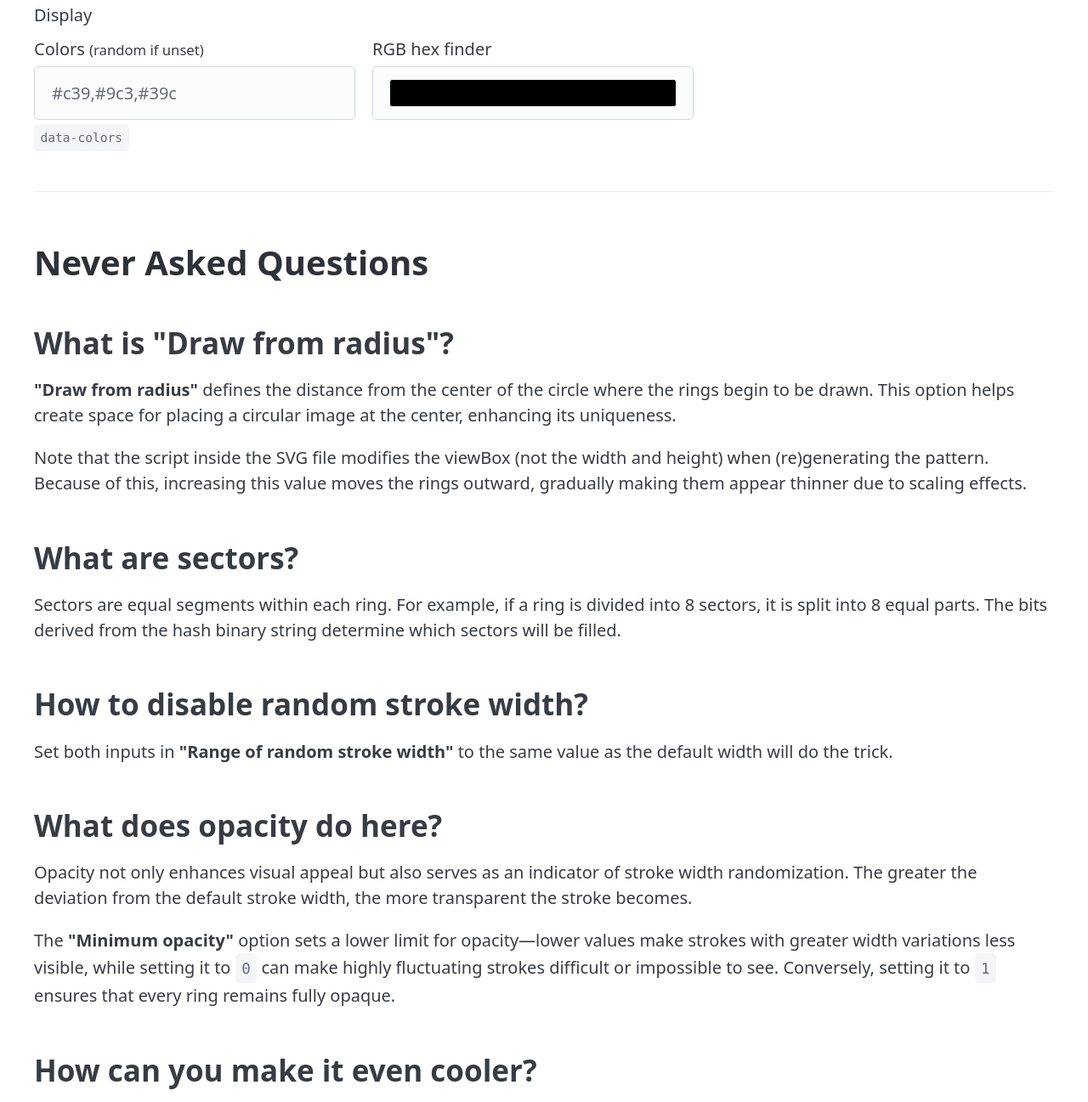
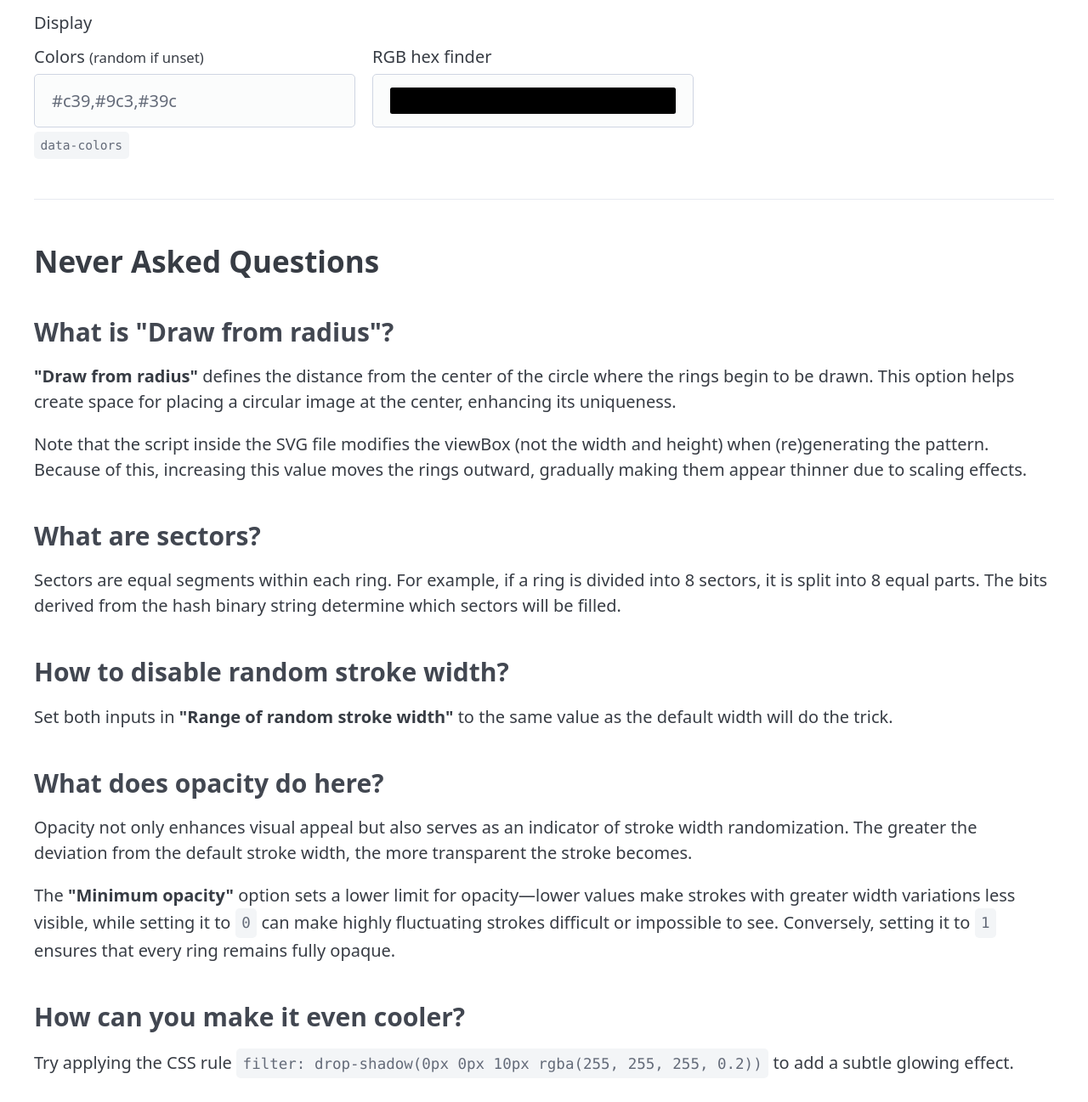
Before and after one commit to tommycs127/Orbiticon, a plain HTML site: page index.html in a window 1280 px wide. Shown: the part 1434-2731 px from the top of the page at 85% size. Drawn offline with nearby package versions, Linux system fonts and the light colour scheme.

Commit message:
Update index.html

```diff
--- a/index.html
+++ b/index.html
@@ -26,7 +26,9 @@
     <h1>Orbiticon</h1>
     <p>Animated sci-fi style circular identicon inspired by <a href="https://github.com/ea7ababe/identicon" target="_blank">identicon</a> by <a href="https://github.com/ea7ababe" target="_blank">ea7ababe</a>.</p>
 
-    <h1>Playground</h1>
+    <hr/>
+
+    <h2>Playground</h2>
     <div class="sticky-container">
       <div class="orbiticon sticky-item">
         <article id="orbiticon-container">
@@ -201,28 +203,28 @@
 
     <hr/>
 
-    <h1 id="naq">Never Asked Questions</h1>
+    <h2>Never Asked Questions</h2>
 
-    <h2>What is "Draw from radius"?</h2>
+    <h3>What is "Draw from radius"?</h3>
     <p><b>"Draw from radius"</b> defines the distance from the center of the circle where the rings begin to be drawn. This option helps create space for placing a circular image at the center, enhancing its uniqueness.</p>
     <p>Note that the script inside the SVG file modifies the viewBox (not the width and height) when (re)generating the pattern. Because of this, increasing this value moves the rings outward, gradually making them appear thinner due to scaling effects.</p>
 
-    <h2>What are sectors?</h2>
+    <h3>What are sectors?</h3>
     <p>Sectors are equal segments within each ring. For example, if a ring is divided into 8 sectors, it is split into 8 equal parts. The bits derived from the hash binary string determine which sectors will be filled.</p>
 
-    <h2>How to disable random stroke width?</h2>
+    <h3>How to disable random stroke width?</h3>
     <p>Set both inputs in <b>"Range of random stroke width"</b> to the same value as the default width will do the trick.</p>
 
-    <h2>What does opacity do here?</h2>
+    <h3>What does opacity do here?</h3>
     <p>Opacity not only enhances visual appeal but also serves as an indicator of stroke width randomization. The greater the deviation from the default stroke width, the more transparent the stroke becomes.</p>
     <p>The <b>"Minimum opacity"</b> option sets a lower limit for opacity—lower values make strokes with greater width variations less visible, while setting it to <code>0</code> can make highly fluctuating strokes difficult or impossible to see. Conversely, setting it to <code>1</code> ensures that every ring remains fully opaque.</p>
 
-    <h2>How can you make it even cooler?</h2>
+    <h3>How can you make it even cooler?</h3>
     <p>Try applying the CSS rule <code>filter: drop-shadow(0px 0px 10px rgba(255, 255, 255, 0.2))</code> to add a subtle glowing effect.</p>
   </main>
   <footer>
     <small>
-      <ul class="footer" style="text-align: center;">
+      <ul class="footer">
         <li>tommycs127</li>
         <li><a href="https://github.com/tommycs127" target="_blank"><img src="https://tommycs127.github.io/orbiticon/web/orbiticon-github-link.svg" style="height: 5ex;" class="glow" /></a></li>
         <li>2025</li>
```
